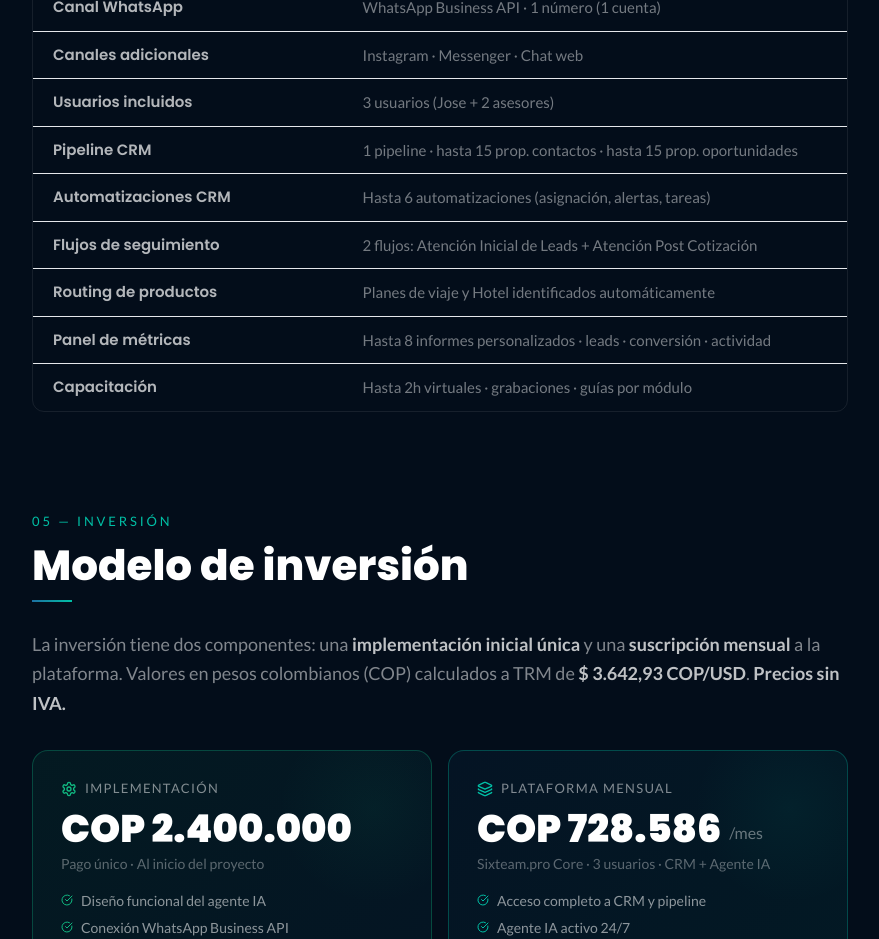
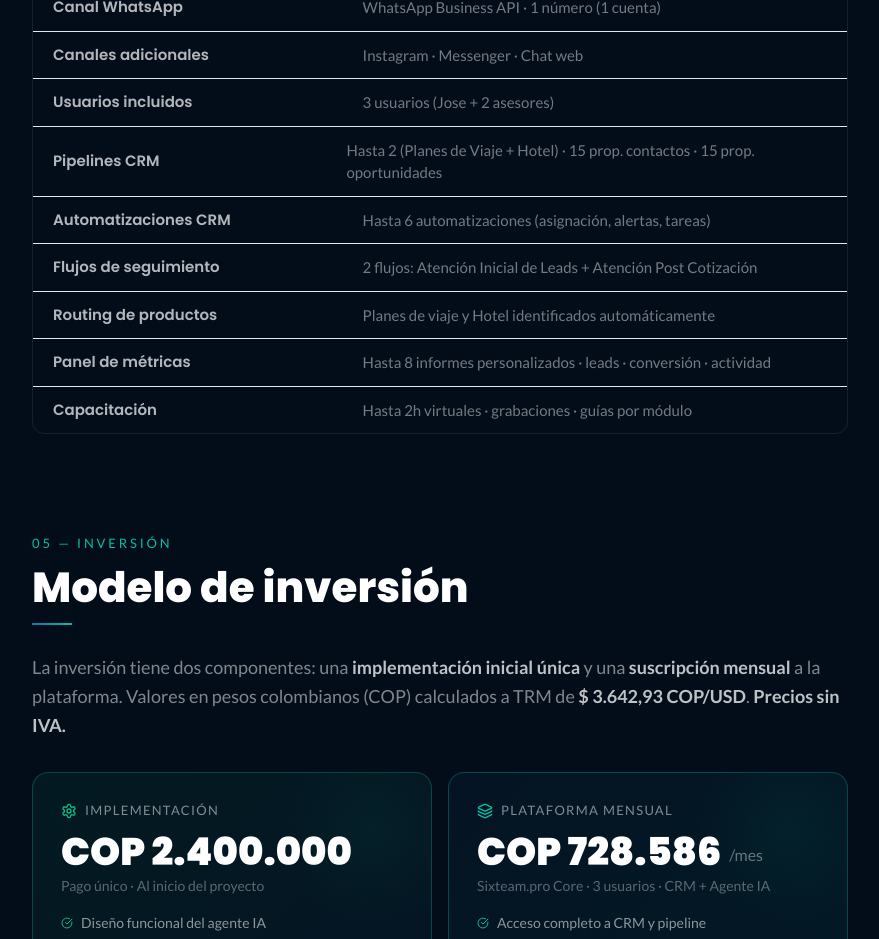
Before and after one commit to alphasixteampro/propuestas, a React (Vite) app: page /depaseo in a window 1280 px wide. Shown: the part 4740-5679 px from the top of the page, without its empty margins (200-1079 px from the left). Built offline with nearby package versions, Linux system fonts and the light colour scheme.

Commit message:
fix: hasta 2 pipelines CRM (Planes de Viaje + Hotel)

```diff
--- a/src/pages/DePaseoProposal.tsx
+++ b/src/pages/DePaseoProposal.tsx
@@ -163,7 +163,7 @@ const DESGLOSE_PLAT = [
     color: '#1d70a2',
     items: [
       'Base de contactos centralizada: cada lead que entra se convierte automáticamente en un contacto con historial de conversación',
-      'Pipeline visual de ventas con etapas configuradas según el proceso de la agencia (Nuevo lead → En seguimiento → Cotización enviada → Cierre)',
+      'Hasta 2 pipelines (embudos de venta) configurados: uno para Planes de Viaje y otro para Hotel Eje Cafetero, con etapas adaptadas al proceso de cada producto',
       'Etapas iniciales automatizadas (contacto iniciado, transferido a asesor, en seguimiento) y etapas manuales gestionadas por el equipo',
       'Gestión de oportunidades: cada lead cualificado se convierte en una oportunidad de venta visible para todo el equipo',
       'Hasta 15 propiedades personalizadas en objeto Contactos (ej. destino de interés, fecha de viaje, número de personas, canal de origen)',
@@ -706,7 +706,7 @@ const DePaseoProposal = () => {
                 ['Canal WhatsApp',           'WhatsApp Business API · 1 número (1 cuenta)'],
                 ['Canales adicionales',      'Instagram · Messenger · Chat web'],
                 ['Usuarios incluidos',       '3 usuarios (Jose + 2 asesores)'],
-                ['Pipeline CRM',             '1 pipeline · hasta 15 prop. contactos · hasta 15 prop. oportunidades'],
+                ['Pipelines CRM',             'Hasta 2 (Planes de Viaje + Hotel) · 15 prop. contactos · 15 prop. oportunidades'],
                 ['Automatizaciones CRM',     'Hasta 6 automatizaciones (asignación, alertas, tareas)'],
                 ['Flujos de seguimiento',    '2 flujos: Atención Inicial de Leads + Atención Post Cotización'],
                 ['Routing de productos',     'Planes de viaje y Hotel identificados automáticamente'],
```
